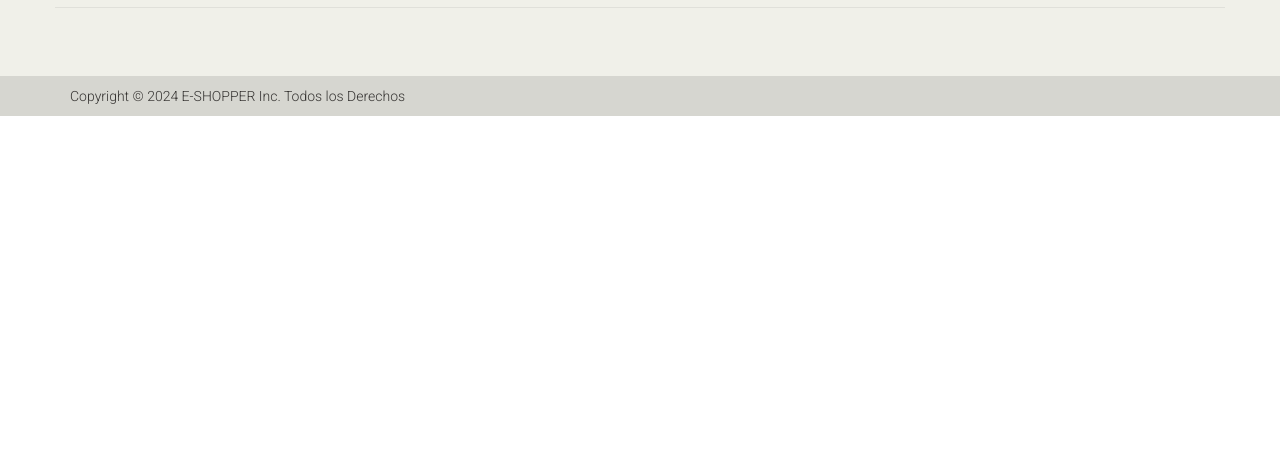
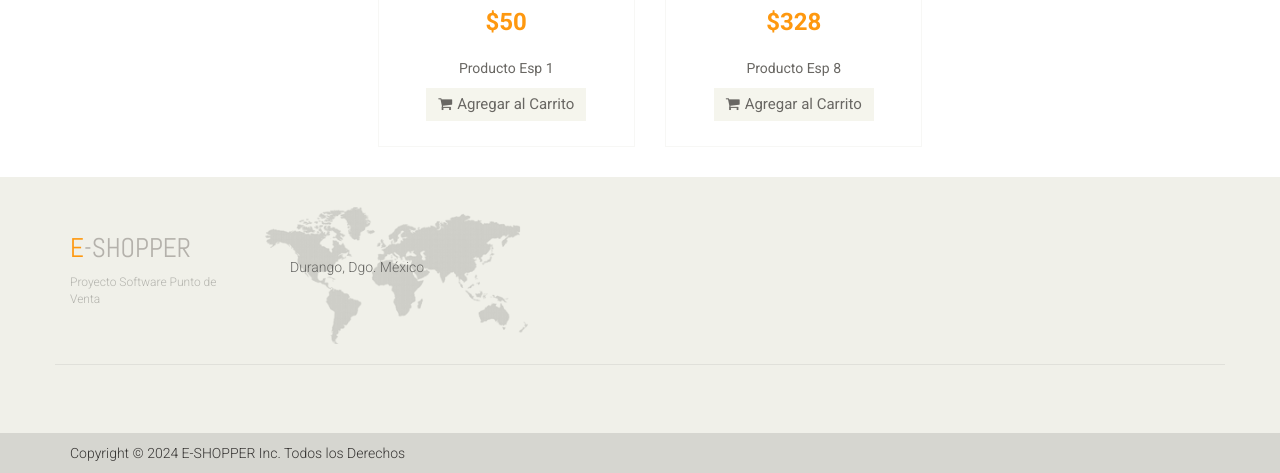
Before and after one commit to JonathanPerales417/Eshopper, a PHP site: page / in a window 1280 px wide. Shown: the part 1968-2441 px from the top of the page. Before the commit the page ends 2084 px from the top, so only its background shows below. Run offline with PHP 8.4, Linux system fonts and the light colour scheme.

Commit message:
Add files via upload

```diff
--- a/index.php
+++ b/index.php
@@ -1,11 +1,16 @@
+<?php
+ $BDProductos = array(0,"CERO",0,"");
+ $i=0; $iProductos=1;
+ $filas=file('archivo.txt');
 
-<?php
-  $BDProductos = array(
-    array(1, 2, 3, 4, 5),                                       //El ID
-    array("Blusa", "Lentes", "Playera", "Pantalón", "Vestido","Playera Roja","Calcetines"), //La Descripción
-    array(100, 350, 200, 420, 250, 170, 60),                             //El Precio
-    array("Dama", "Caballero", "Caballero", "Dama", "Dama","Caballero","Caballero"));   //Categoría
-  $iProductos = 5; //Indica el No. de Productos
+ foreach($filas as $value){
+    list($id, $producto, $precio, $categoria) = explode(",", $value);
+    array_push($BDProductos, $id);
+    array_push($BDProductos, $producto);
+    array_push($BDProductos, $precio);
+    array_push($BDProductos, $categoria);
+    $iProductos++;
+  }
 
   $BDAlmacen = array(
     array(1, 2, 3, 4, 5), //El IDProducto
@@ -18,13 +23,14 @@
     array(700, 200)); //El Monto
   $iVentas = 2; //El No. de ventas al momento
 ?>
+
 <!DOCTYPE html>
 <html lang="es">
 <head>
     <meta charset="utf-8">
     <meta name="viewport" content="width=device-width, initial-scale=1.0">
     <meta name="Software Punto de Venta" content="">
-    <meta name="Jonathan Perales" content="">
+    <meta name="Molina Gustavo" content="">
     <title>Inicio | E-Shopper</title>
     <link href="css/bootstrap.min.css" rel="stylesheet">
     <link href="css/font-awesome.min.css" rel="stylesheet">
@@ -53,7 +59,7 @@
 						<div class="contactinfo">
 							<ul class="nav nav-pills">
 								<li><a href="#"><i class="fa fa-phone"></i> +52 618 261 8758</a></li>
-								<li><a href="#"><i class="fa fa-envelope"></i> GustavoyJoanna392@gmail.com</a></li>
+								<li><a href="#"><i class="fa fa-envelope"></i> GustavoyJoahna@gmail.com</a></li>
 							</ul>
 						</div>
 					</div>
@@ -77,6 +83,7 @@
 						Por: Jonathan Perales
 						<div class="shop-menu pull-right">
 							<ul class="nav navbar-nav">
+								<li><a href="agregarproductos.php" target="_blank"><i class="fa fa-plus"></i>Agregar</a></li>
 								<li><a href="checkout.php"><i class="fa fa-crosshairs"></i> Pagar</a></li>
 								<li><a href="cart.php"><i class="fa fa-shopping-cart"></i> Carrito</a></li>
 								<li><a href="login.php"><i class="fa fa-lock"></i> Login</a></li>
@@ -186,33 +193,35 @@
 					<div class="features_items"><!--features_items-->
 						<h2 class="title text-center">Catálogo de Productos</h2>
 						<?php
-						    for ($i=0; $i <$iProductos; $i++){
+						$n=4;
+						for ($i=1; $i < $iProductos; $i++){
 						?>
 						<div class="col-sm-4">
 							<div class="product-image-wrapper">
 								<div class="single-products">
 										<div class="productinfo text-center">
 											<?php
-											$img =  $BDProductos[0][$i];
-
-
+											   $img = $BDProductos[$n];
 											?>
 											<img src="images/home/<?php echo $img; ?>.jpg" width="210" height="180" alt="" />
-											<h2><?php echo $BDProductos[2][$i]; ?></h2>
-											<p><?php echo $BDProductos[1][$i];?> </p>
+											<h2><?php echo $BDProductos[$n+2];?></h2>
+											<p><?php echo $BDProductos[$n+1];?></p>
 											<a href="#" class="btn btn-default add-to-cart"><i class="fa fa-shopping-cart"></i>Agregar al Carrito</a>
 										</div>
 										<div class="product-overlay">
 											<div class="overlay-content">
-											<h2><?php echo $BDProductos[2][$i]; ?></h2>
-											<p><?php echo $BDProductos[1][$i];?> </p>
+											<h2><?php echo $BDProductos[$n+2];?></h2>
+											<p><?php echo $BDProductos[$n+1];?></p>
 												<a href="#" class="btn btn-default add-to-cart"><i class="fa fa-shopping-cart"></i>Agregar al Carrito</a>
 											</div>
 										</div>
 								</div>
 							</div>
 						</div>
-						<?php } ?>
+						 <?php
+						     $n+=4;
+						     }
+						 ?>
 					</div><!--features_items-->
 
 
@@ -241,8 +250,8 @@
 											<div class="single-products">
 												<div class="productinfo text-center">
 													<img src="images/home/recommend1.jpg" alt="" />
-													<h2>$100</h2>
-													<p>Producto Esp 2</p>
+													<h2>$328</h2>
+													<p>Producto Esp 8</p>
 													<a href="#" class="btn btn-default add-to-cart"><i class="fa fa-shopping-cart"></i>Agregar al Carrito</a>
 												</div>
 
```
